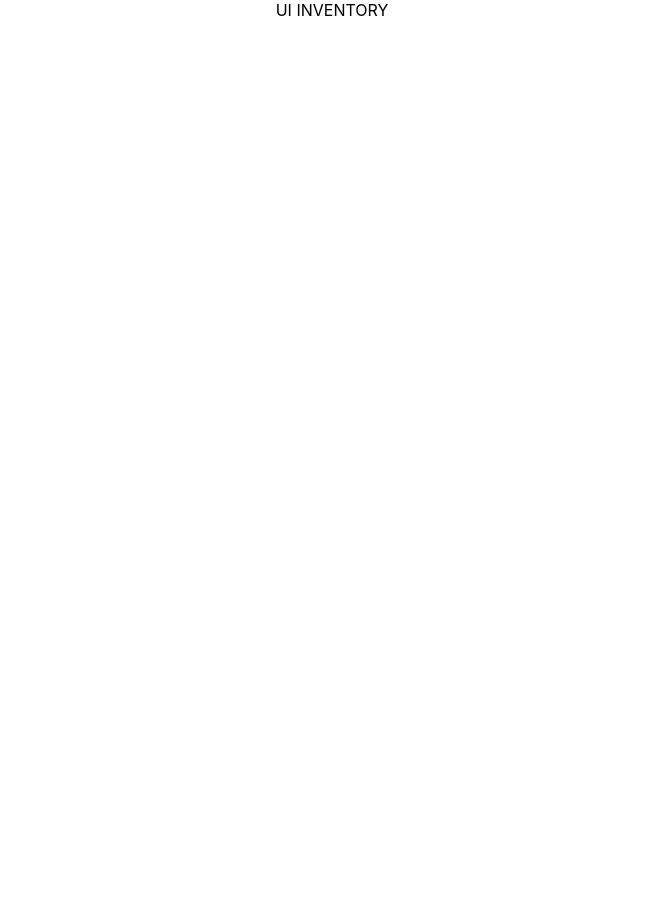
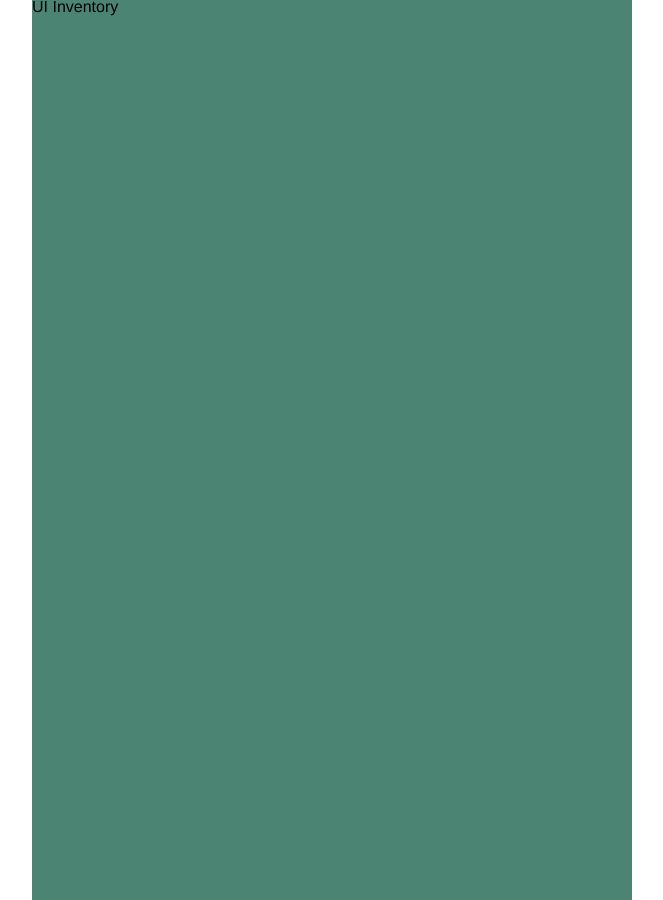
Before and after one commit to georgebullock/ui-inventory, a React (Create React App) app: page / in a window 1280 px wide. Shown: the whole page, without its empty margins (308-971 px from the left). Before the commit the page ends 800 px from the top, so only its background shows below. Built offline with nearby package versions, Linux system fonts and the light colour scheme.

Commit message:
Theme setup wip

```diff
--- a/src/App.tsx
+++ b/src/App.tsx
@@ -1,12 +1,26 @@
 import React from 'react';
 import './App.css';
-import { ThemeProvider } from 'styled-components';
+import styled, { ThemeProvider } from 'styled-components';
+import { theme } from './theme/theme';
+import { GlobalStyles } from './theme/globalStyles';
 
-const theme = {};
+const Container = styled.div`
+	display: flex;
+	width: 600px;
+	height: 900px;
+	background-color: ${props => props.theme.light.colors.green[70]};
+	font-size: ${props => props.theme.light.typography.base.fontSize};
+	line-height: ${props => props.theme.light.typography.base.lineHeight};
+	margin: 0 auto;
+`;
 
 function App() {
-	<ThemeProvider theme={theme}></ThemeProvider>;
-	return <div className="App">UI INVENTORY</div>;
+	return (
+		<ThemeProvider theme={theme}>
+			<GlobalStyles />
+			<Container>UI Inventory</Container>
+		</ThemeProvider>
+	);
 }
 
 export default App;
--- /dev/null
+++ b/src/theme/ThemeInteface.ts
@@ -0,0 +1,164 @@
+export interface Theme {
+	light: {
+		borderRadius: {
+			normal: string;
+			small: string;
+		};
+		colors: {
+			green: {
+				100: string;
+				70: string;
+				40: string;
+				20: string;
+				10: string;
+				5: string;
+			};
+			yellow: {
+				100: string;
+				70: string;
+				40: string;
+				20: string;
+				10: string;
+				5: string;
+				gradients: {
+					horizontal: string;
+					horizontalHover: string;
+				};
+			};
+			grey: {
+				100: string;
+				70: string;
+				40: string;
+				20: string;
+				10: string;
+				5: string;
+				gradients: {
+					horizontal: string;
+				};
+			};
+			background: {
+				primary: string;
+				secondary: string;
+				transparent: string;
+			};
+			success: {
+				background: string;
+				foreground: string;
+			};
+			info: {
+				light: string;
+				background: string;
+				foreground: string;
+			};
+			warn: {
+				background: string;
+				foreground: string;
+			};
+			error: {
+				background: string;
+				foreground: string;
+			};
+		};
+		// spacing: {
+		// 	xs: () => string;
+		// 	s: () => string;
+		// 	m: () => string;
+		// 	l: () => string;
+		// 	xl: () => string;
+		// 	xxl: () => string;
+		// };
+		icons: {
+			s: string;
+			m: string;
+			l: string;
+		};
+		layout: {
+			breakpoints: {
+				mobileS: {
+					max: string;
+				};
+				mobileM: {
+					min: string;
+					max: string;
+				};
+				tablet: {
+					min: string;
+					max: string;
+				};
+				desktopS: {
+					min: string;
+					max: string;
+				};
+				desktopM: {
+					min: string;
+					max: string;
+				};
+				desktopL: {
+					min: string;
+				};
+			};
+			container: {
+				mobileS: string;
+				mobileM: string;
+				tablet: string;
+				desktopS: string;
+				desktopM: string;
+				desktopL: string;
+			};
+		};
+		shadows: {
+			outset: string[];
+			inset: string[];
+		};
+		transitions: {
+			//wip
+		};
+		typography: {
+			fontFamily: string;
+			fallbackFont: string;
+			fontWeights: {
+				regular: number;
+				medium: number;
+			};
+			h1: {
+				fontSize: string;
+				lineHeight: string;
+			};
+			h2: {
+				fontSize: string;
+				lineHeight: string;
+			};
+			h3: {
+				fontSize: string;
+				lineHeight: string;
+			};
+			h4: {
+				fontSize: string;
+				lineHeight: string;
+			};
+			h5: {
+				fontSize: string;
+				lineHeight: string;
+			};
+			h6: {
+				fontSize: string;
+				lineHeight: string;
+			};
+			small: {
+				fontSize: string;
+				lineHeight: string;
+			};
+			base: {
+				fontSize: string;
+				lineHeight: string;
+			};
+			large: {
+				fontSize: string;
+				lineHeight: string;
+			};
+		};
+		zIndex: {
+			//wip
+		};
+	};
+}
--- /dev/null
+++ b/src/theme/globalStyles.ts
@@ -0,0 +1,17 @@
+import { createGlobalStyle } from 'styled-components';
+
+export const GlobalStyles = createGlobalStyle`
+  html {
+    font-size: 1rem;
+	box-sizing: border-box;
+  }
+
+  body {
+    font-family: Arial, Helvetica, sans-serif;
+    text-rendering: geometricPrecision;
+  }
+
+  button {
+    margin: 0;
+  }
+`;
--- /dev/null
+++ b/src/theme/styles.d.ts
@@ -0,0 +1,6 @@
+import {} from 'styled-components';
+import { Theme } from './ThemeInteface';
+
+declare module 'styled-components' {
+	export interface DefaultTheme extends Theme {}
+}
--- /dev/null
+++ b/src/theme/theme.ts
@@ -0,0 +1,220 @@
+import { Theme } from './ThemeInteface';
+
+const BASE_FONT_SIZE: number = 16;
+
+const scale = {
+	xs: 2,
+	s: 4,
+	m: 8,
+	base: 16,
+	l: 32,
+	xl: 64,
+	xxl: 128
+};
+
+const spacing = {
+	xs: () => `${scale.xs / BASE_FONT_SIZE}rem`,
+	s: () => `${scale.s / BASE_FONT_SIZE}rem`,
+	m: () => `${scale.m / BASE_FONT_SIZE}rem`,
+	base: () => `${scale.base / BASE_FONT_SIZE}rem`,
+	l: () => `${scale.xl / BASE_FONT_SIZE}rem`,
+	xl: () => `${scale.xxl / BASE_FONT_SIZE}rem`,
+	xxl: () => `${scale.xxl / BASE_FONT_SIZE}rem`
+};
+
+console.log('spacing.xxl :', spacing.xxl());
+
+const breakpoints = {
+	mobileM: '22.5em', // 22.5 * 16 = 360px
+	tablet: '36em', // 36 * 16 = 576px
+	desktopS: '64em', // 64 * 16 = 1024px
+	desktopM: '90em', // 90 * 16 = 1440px
+	desktopL: '120em' // 120 * 16 = 1920px
+};
+
+export const theme: Theme = {
+	light: {
+		borderRadius: {
+			normal: '1rem',
+			small: '0.5rem'
+		},
+		colors: {
+			green: {
+				100: '#005039',
+				70: '#4c8474',
+				40: '#99b9b0',
+				20: '#ccdcd7',
+				10: '#e5edeb',
+				5: '#F2F6F5'
+			},
+			yellow: {
+				100: '#e8b000',
+				70: '#eec74c',
+				40: '#f6df99',
+				20: '#faefcc',
+				10: '#fcf7e5',
+				5: '#FEFBF2',
+				gradients: {
+					horizontal: 'linear-gradient(90deg, #FCCB41 0%, #D19900 100%)',
+					horizontalHover: 'linear-gradient(90deg, #FAD878 0%, #E0B94F 100%)'
+				}
+			},
+			grey: {
+				100: '#2c3331',
+				70: '#4e4e4e',
+				40: '#a9a9a9',
+				20: '#cccccc',
+				10: '#efefef',
+				5: '#fbfbfb',
+				gradients: {
+					horizontal: 'linear-gradient(270deg, #003C2B 0.21%, #011610 100%)'
+				}
+			},
+			background: {
+				primary: '#ffffff',
+				secondary: '#fbfbfb',
+				transparent: 'transparent'
+			},
+			success: {
+				background: '#e3f4e6',
+				foreground: '#49b85c'
+			},
+			info: {
+				light: '#F6FAFD',
+				background: '#E4EEF8',
+				foreground: '#5092D4'
+			},
+			warn: {
+				background: '#fef5e1',
+				foreground: '#fabc37'
+			},
+			error: {
+				background: '#F9E4E1',
+				foreground: '#db5039'
+			}
+		},
+		// spacing: {
+		// 	xs: () => `${scale.xs / BASE_FONT_SIZE}rem`,
+		// 	s: () => `${scale.s / BASE_FONT_SIZE}rem`,
+		// 	m: () => `${scale.m / BASE_FONT_SIZE}rem`,
+		// 	l: () => `${scale.l / BASE_FONT_SIZE}rem`,
+		// 	xl: () => `${scale.xl / BASE_FONT_SIZE}rem`,
+		// 	xxl: () => `${scale.xxl / BASE_FONT_SIZE}rem`
+		// },
+		icons: {
+			s: '2rem',
+			m: '3rem',
+			l: '4rem'
+		},
+		layout: {
+			breakpoints: {
+				mobileS: {
+					max: `(max-width: calc(${breakpoints.mobileM} - 1px))`
+				},
+				mobileM: {
+					min: `(min-width: ${breakpoints.mobileM})`,
+					max: `(max-width: calc(${breakpoints.tablet} - 1px))`
+				},
+				tablet: {
+					min: `(min-width: ${breakpoints.tablet})`,
+					max: `(max-width: calc(${breakpoints.desktopS} - 1px))`
+				},
+				desktopS: {
+					min: `(min-width: ${breakpoints.desktopS})`,
+					max: `(max-width: calc(${breakpoints.desktopM} - 1px))`
+				},
+				desktopM: {
+					min: `(min-width: ${breakpoints.desktopM})`,
+					max: `(max-width: calc(${breakpoints.desktopL} - 1px))`
+				},
+				desktopL: {
+					min: `(min-width: ${breakpoints.desktopL})`
+				}
+			},
+			container: {
+				mobileS: 'calc(100% - 4rem)',
+				mobileM: 'calc(100% - 4rem)',
+				tablet: 'calc(100% - 4rem)',
+				desktopS: '151rem',
+				desktopM: '160rem',
+				desktopL: '200rem'
+			}
+		},
+		shadows: {
+			outset: [
+				'none',
+				'0px 0px 2rem rgba(204, 204, 204, 0.5)',
+				'0px 0.5rem 2rem rgba(0, 0, 0, 0.2)',
+				'0px 1rem 4rem rgba(0, 0, 0, 0.2)'
+			],
+			inset: [
+				'none',
+				'inset 0px 0px 1rem 0.5rem rgba(44, 51, 49, 0.2)',
+				'inset 0px 0px 1rem 0.5rem rgba(44, 51, 49, 0.7)'
+			]
+		},
+		transitions: {
+			//wip
+			easing: {
+				easeInOut: 'cubic-bezier(0.4, 0, 0.2, 1)',
+				easeOut: 'cubic-bezier(0.0, 0, 0.2, 1)',
+				easeIn: 'cubic-bezier(0.4, 0, 1, 1)',
+				sharp: 'cubic-bezier(0.4, 0, 0.6, 1)'
+			},
+			duration: {
+				shortest: 150,
+				shorter: 200,
+				short: 250,
+				standard: 300,
+				complex: 375,
+				enteringScreen: 225,
+				leavingScreen: 195
+			}
+		},
+		typography: {
+			fontFamily: 'roboto',
+			fallbackFont: 'Arial',
+			fontWeights: {
+				regular: 400,
+				medium: 600
+			},
+			h1: {
+				fontSize: `${spacing.l()}`,
+				lineHeight: `${spacing.l()}`
+			},
+			h2: {
+				fontSize: `${spacing.xl()}`,
+				lineHeight: `${spacing.xl()}`
+			},
+			h3: {
+				fontSize: `${spacing.base()}`,
+				lineHeight: `${spacing.base()}`
+			},
+			h4: {
+				fontSize: `${spacing.m()}`,
+				lineHeight: `${spacing.m()}`
+			},
+			h5: {
+				fontSize: `${spacing.s()}`,
+				lineHeight: `${spacing.s()}`
+			},
+			h6: {
+				fontSize: `${spacing.xs()}`,
+				lineHeight: `${spacing.xs()}`
+			},
+			small: {
+				fontSize: `${spacing.s()}`,
+				lineHeight: `${spacing.s()}`
+			},
+			base: {
+				fontSize: `${spacing.base()}`,
+				lineHeight: `${spacing.base()}`
+			},
+			large: {
+				fontSize: `${spacing.l()}`,
+				lineHeight: `${spacing.l()}`
+			}
+		},
+		zIndex: {}
+	}
+};
```
Also changed, not shown: package.json (+16 -16 lines).
